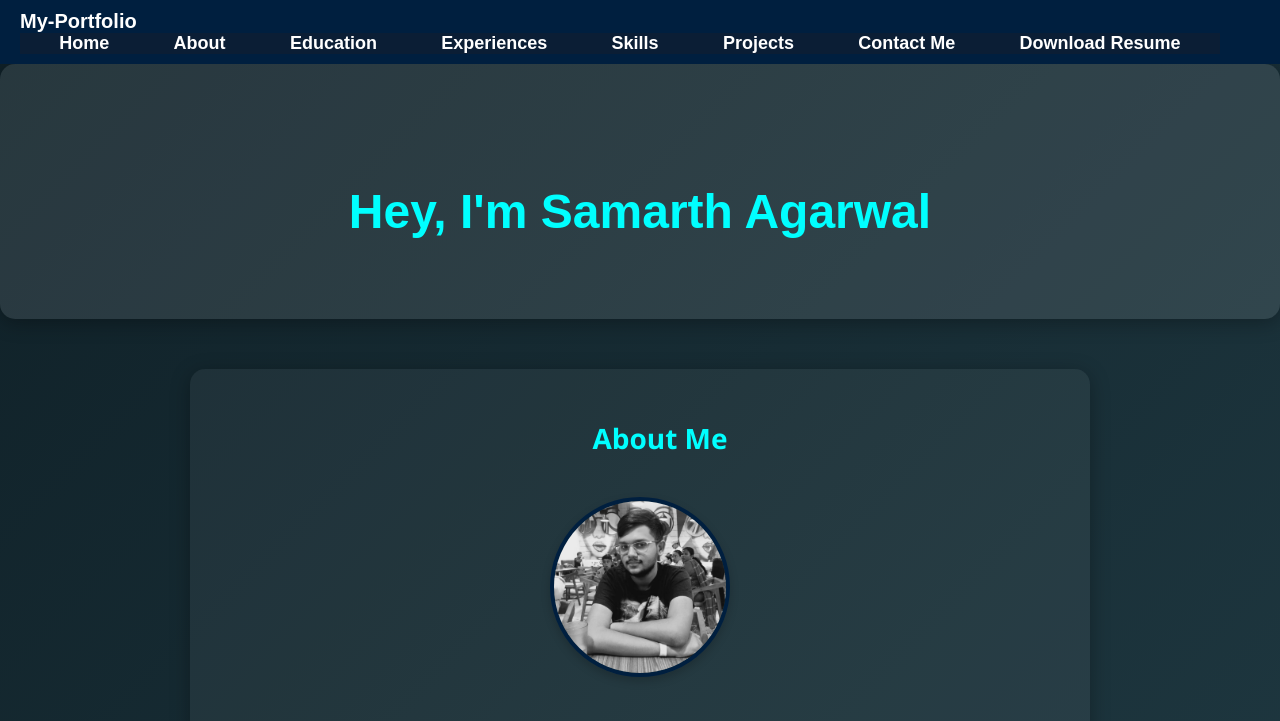
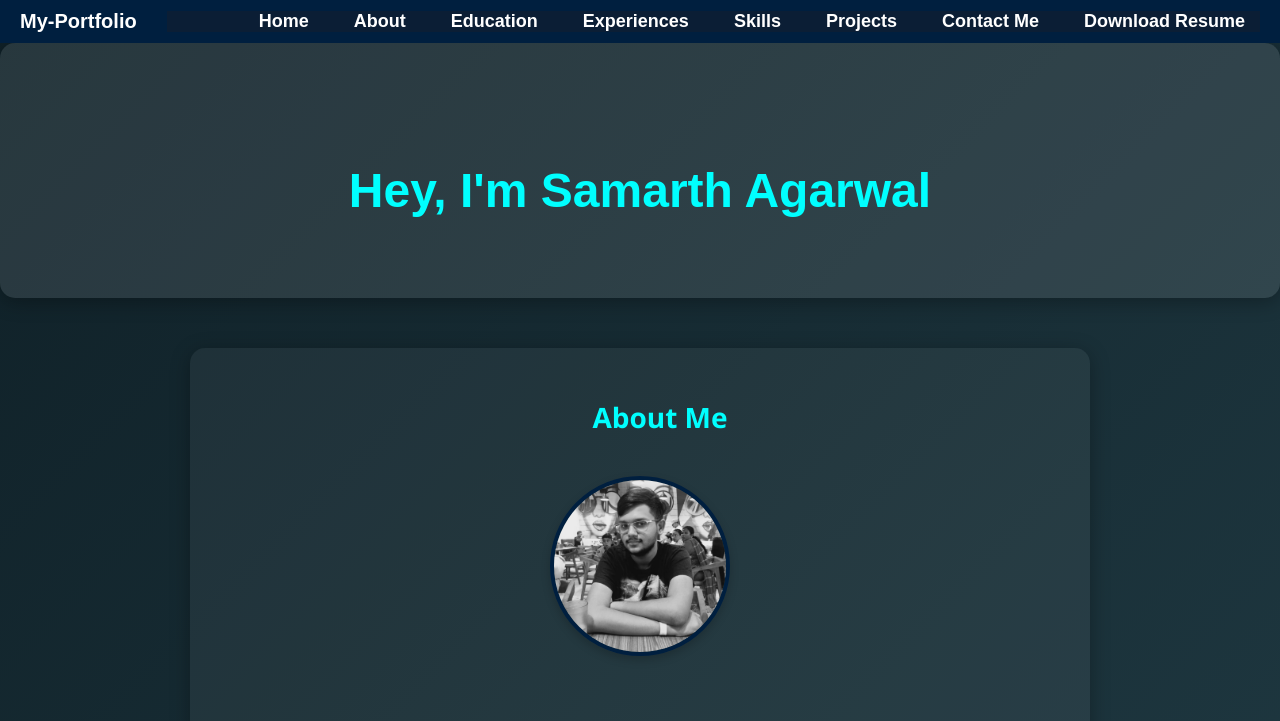
Before and after one commit to samarth092005/samarth-portfolio, a plain HTML site: page index.html in a window 1280 px wide. Shown: the top 721 px of the page. Drawn offline with Linux system fonts and the light colour scheme.

Commit message:
Update index.html

```diff
--- a/index.html
+++ b/index.html
@@ -31,24 +31,33 @@
       align-items: center;
       background-color: #001f3f;
       padding: 10px 20px;
-      flex-wrap: wrap;
+      overflow-x: auto;
+      white-space: nowrap;
     }
 
     .logo {
       color: white;
       font-size: 20px;
       font-weight: bold;
-      white-space: nowrap;
-      margin-right: 20px;
+      margin-right: 30px;
+      flex-shrink: 0;
     }
 
     .navbar ul {
       display: flex;
-      flex-wrap: wrap;
       list-style: none;
-      gap: 10px;
+      gap: 15px;
       margin: 0;
       padding: 0;
+      flex: 1;
+      justify-content: flex-end;
+      flex-wrap: nowrap;
+      overflow-x: hidden;
+        flex-shrink: 1;
+    flex-wrap: nowrap;
+    overflow: hidden;
+
+
     }
 
     .navbar li {
```
